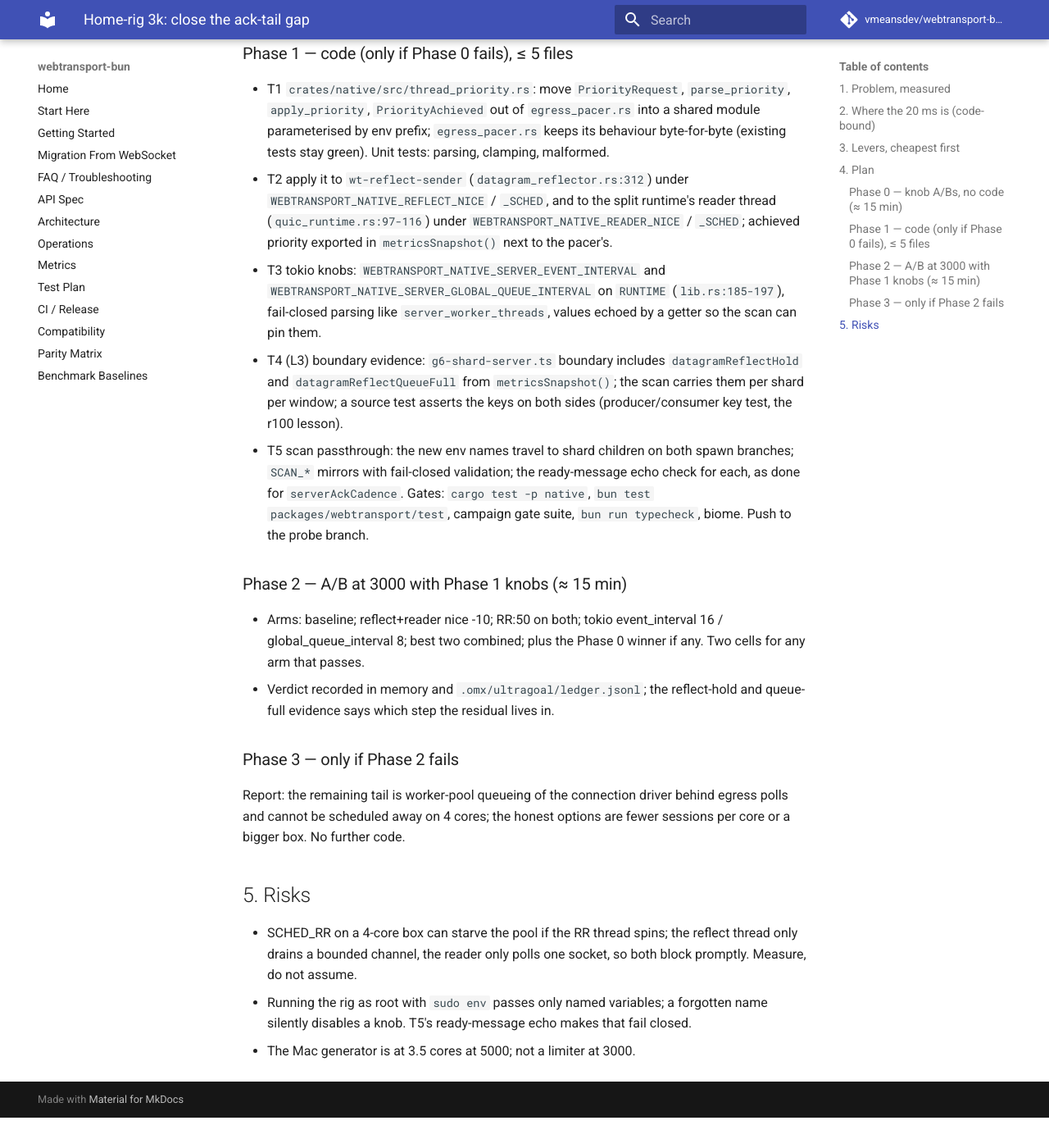
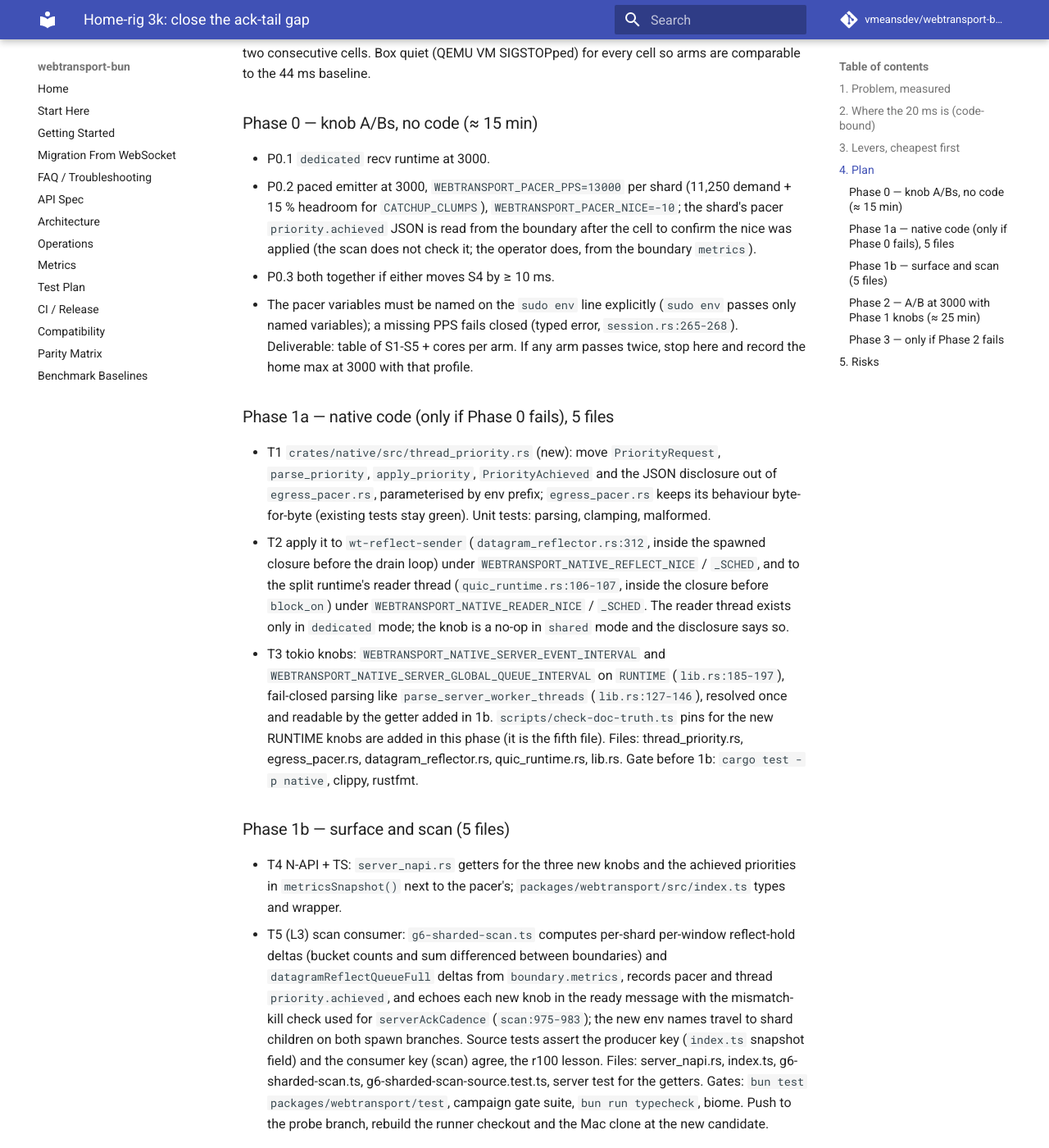
Before and after one commit to vmeansdev/webtransport-bun, an MkDocs documentation site: the page built from docs/superpowers/plans/2026-09-03-home-rig-3k-ack-tail.md, in a window 1280 px wide and 1400 px high, scrolled down 2974 px. Shown: the whole window at 82% size. Built offline with MkDocs 1.6.1 and Material for MkDocs 9.7.7, drawn with Linux system fonts in a browser that asks for light colours; comment, search, counter and statistics services are not loaded; before the commit the page ends 4337 px from its top, so only the background shows below that; some of the changed text lies outside the part shown.

Commit message:
Revise the 3k plan after Architect round 1
Evidence gap corrected: the shard boundary already carries the full
metricsSnapshot, so the reflect-hold work is scan-side only and computes
per-window deltas from cumulative buckets. Phase 1 split into 1a (native,
5 files incl. the doc-truth pins) and 1b (N-API/TS/scan, 5 files). Phase 2
arms state the recv-runtime mode explicitly with a dedicated-only control.
L2 downgraded to marginal (injection-queue FIFO). Pacer PPS 13000 and
priority.achieved recorded per arm.

Co-Authored-By: Claude Fable 5.1 <noreply@anthropic.com>

```diff
--- a/docs/superpowers/plans/2026-09-03-home-rig-3k-ack-tail.md
+++ b/docs/superpowers/plans/2026-09-03-home-rig-3k-ack-tail.md
@@ -51,9 +51,16 @@ burst of ~675 driver polls, and the action's two driver polls queue
 behind it. The reflect `hold` histogram cannot see this (it spans only
 step 3), which is why the server looked idle while the client tail grew.
 
-Evidence gap: the reflect hold histogram and `datagram_reflect_queue_full`
-exist in `ServerMetrics` but are not written into the shard boundary
-snapshot, so no scan so far can locate the queue from the server side.
+Evidence gap: the shard boundary already carries the whole
+`metricsSnapshot()` (`g6-shard-server.ts:171-210`, spread into
+`boundary.metrics`), including `datagramReflectHold` and
+`datagramReflectQueueFull` (`server_metrics.rs:347,364`,
+`index.ts:1137,1146`). The gap is on the consumer side: the scan never
+reads `datagramReflect*` from the boundaries, so no scan JSON exposes
+them. The hold histogram is cumulative since process start (12
+cumulative buckets + count + sum), so a per-window view must be computed
+by differencing bucket counts between the window's two boundaries; the
+lifetime quantiles alone blend connect-phase and steady-phase samples.
 
 ## 3. Levers, cheapest first
 
@@ -81,16 +88,24 @@ steps 2 and 5 (they are pool tasks), so on its own it is expected to be a
 partial lever; it is cheap and reuses proven code.
 
 **L2 — scheduler fairness knobs on the shared pool (small code change).**
-Expose tokio's `event_interval` and `global_queue_interval` on the
-`RUNTIME` builder (`lib.rs:185-197`) through env, so a worker checks the
-I/O driver and the global queue more often inside an egress burst. This
-is the only lever that shortens steps 2 and 5 without restructuring.
+Expose tokio's `event_interval` (default 61) and `global_queue_interval`
+(default 31) on the `RUNTIME` builder (`lib.rs:185-197`) through env.
+Expected effect is marginal, not decisive: `event_interval` only helps
+step 1 in `shared` mode (how soon a busy worker polls the I/O driver),
+and wakes from non-worker threads (reflect thread, JS thread, pacer
+thread) all enter the same FIFO injection queue, so the ack driver's wake
+still sits behind the egress driver wakes already queued; a smaller
+interval only makes workers look at that queue sooner. Kept because it
+is cheap and the effect size is unknown on this box.
 
-**L3 — surface the evidence (small code change, needed for any verdict).**
-Write `datagramReflectHold` (p50/p99/max) and `datagramReflectQueueFull`
-from `metricsSnapshot()` into the shard boundary record and the scan's
-per-shard window, so the A/B can prove whether the residual tail is in
-steps 3-4 (reflect path) or steps 2/5 (pool).
+**L3 — surface the evidence (scan-side only, needed for any verdict).**
+The scan computes, per shard per window, the reflect-hold histogram delta
+(bucket counts and sum differenced between the window's boundaries, so
+steady-window p50/p99 are exact) plus the `datagramReflectQueueFull`
+delta, and records the pacer's `priority.achieved` and every new thread's
+achieved priority, so an unapplied nice is visible per arm. This proves
+whether the residual tail is in steps 3-4 (reflect path) or steps 2/5
+(pool). No shard-server change: the producer already emits the fields.
 
 Rejected: fewer workers (doubled the tail), GRO on (wrong-shard drops,
 r95 root cause), relaxed ACK cadence (+max RTT, 20k connect failures),
@@ -106,42 +121,75 @@ SIGSTOPped) for every cell so arms are comparable to the 44 ms baseline.
 
 ### Phase 0 — knob A/Bs, no code (≈ 15 min)
 - P0.1 `dedicated` recv runtime at 3000.
-- P0.2 paced emitter at 3000, `WEBTRANSPORT_PACER_PPS=12000` per shard
-  (11,250 demand + 6 % headroom), `WEBTRANSPORT_PACER_NICE=-10`.
+- P0.2 paced emitter at 3000, `WEBTRANSPORT_PACER_PPS=13000` per shard
+  (11,250 demand + 15 % headroom for `CATCHUP_CLUMPS`),
+  `WEBTRANSPORT_PACER_NICE=-10`; the shard's pacer `priority.achieved`
+  JSON is read from the boundary after the cell to confirm the nice was
+  applied (the scan does not check it; the operator does, from the
+  boundary `metrics`).
 - P0.3 both together if either moves S4 by ≥ 10 ms.
+- The pacer variables must be named on the `sudo env` line explicitly
+  (`sudo env` passes only named variables); a missing PPS fails closed
+  (typed error, `session.rs:265-268`).
 Deliverable: table of S1-S5 + cores per arm. If any arm passes twice, stop
 here and record the home max at 3000 with that profile.
 
-### Phase 1 — code (only if Phase 0 fails), ≤ 5 files
-- T1 `crates/native/src/thread_priority.rs`: move `PriorityRequest`,
-  `parse_priority`, `apply_priority`, `PriorityAchieved` out of
-  `egress_pacer.rs` into a shared module parameterised by env prefix;
+### Phase 1a — native code (only if Phase 0 fails), 5 files
+- T1 `crates/native/src/thread_priority.rs` (new): move `PriorityRequest`,
+  `parse_priority`, `apply_priority`, `PriorityAchieved` and the JSON
+  disclosure out of `egress_pacer.rs`, parameterised by env prefix;
   `egress_pacer.rs` keeps its behaviour byte-for-byte (existing tests
   stay green). Unit tests: parsing, clamping, malformed.
-- T2 apply it to `wt-reflect-sender` (`datagram_reflector.rs:312`) under
+- T2 apply it to `wt-reflect-sender` (`datagram_reflector.rs:312`, inside
+  the spawned closure before the drain loop) under
   `WEBTRANSPORT_NATIVE_REFLECT_NICE` / `_SCHED`, and to the split
-  runtime's reader thread (`quic_runtime.rs:97-116`) under
-  `WEBTRANSPORT_NATIVE_READER_NICE` / `_SCHED`; achieved priority
-  exported in `metricsSnapshot()` next to the pacer's.
+  runtime's reader thread (`quic_runtime.rs:106-107`, inside the closure
+  before `block_on`) under `WEBTRANSPORT_NATIVE_READER_NICE` / `_SCHED`.
+  The reader thread exists only in `dedicated` mode; the knob is a no-op
+  in `shared` mode and the disclosure says so.
 - T3 tokio knobs: `WEBTRANSPORT_NATIVE_SERVER_EVENT_INTERVAL` and
   `WEBTRANSPORT_NATIVE_SERVER_GLOBAL_QUEUE_INTERVAL` on `RUNTIME`
-  (`lib.rs:185-197`), fail-closed parsing like `server_worker_threads`,
-  values echoed by a getter so the scan can pin them.
-- T4 (L3) boundary evidence: `g6-shard-server.ts` boundary includes
-  `datagramReflectHold` and `datagramReflectQueueFull` from
-  `metricsSnapshot()`; the scan carries them per shard per window; a
-  source test asserts the keys on both sides (producer/consumer key test,
-  the r100 lesson).
-- T5 scan passthrough: the new env names travel to shard children on both
-  spawn branches; `SCAN_*` mirrors with fail-closed validation; the
-  ready-message echo check for each, as done for `serverAckCadence`.
-Gates: `cargo test -p native`, `bun test packages/webtransport/test`,
-campaign gate suite, `bun run typecheck`, biome. Push to the probe branch.
+  (`lib.rs:185-197`), fail-closed parsing like `parse_server_worker_threads`
+  (`lib.rs:127-146`), resolved once and readable by the getter added in
+  1b. `scripts/check-doc-truth.ts` pins for the new RUNTIME knobs are
+  added in this phase (it is the fifth file).
+Files: thread_priority.rs, egress_pacer.rs, datagram_reflector.rs,
+quic_runtime.rs, lib.rs. Gate before 1b: `cargo test -p native`, clippy,
+rustfmt.
 
-### Phase 2 — A/B at 3000 with Phase 1 knobs (≈ 15 min)
-- Arms: baseline; reflect+reader nice -10; RR:50 on both; tokio
-  event_interval 16 / global_queue_interval 8; best two combined; plus the
-  Phase 0 winner if any. Two cells for any arm that passes.
+### Phase 1b — surface and scan (5 files)
+- T4 N-API + TS: `server_napi.rs` getters for the three new knobs and the
+  achieved priorities in `metricsSnapshot()` next to the pacer's;
+  `packages/webtransport/src/index.ts` types and wrapper.
+- T5 (L3) scan consumer: `g6-sharded-scan.ts` computes per-shard
+  per-window reflect-hold deltas (bucket counts and sum differenced
+  between boundaries) and `datagramReflectQueueFull` deltas from
+  `boundary.metrics`, records pacer and thread `priority.achieved`, and
+  echoes each new knob in the ready message with the mismatch-kill check
+  used for `serverAckCadence` (`scan:975-983`); the new env names travel to
+  shard children on both spawn branches. Source tests assert the producer
+  key (`index.ts` snapshot field) and the consumer key (scan) agree, the
+  r100 lesson.
+Files: server_napi.rs, index.ts, g6-sharded-scan.ts,
+g6-sharded-scan-source.test.ts, server test for the getters. Gates:
+`bun test packages/webtransport/test`, campaign gate suite,
+`bun run typecheck`, biome. Push to the probe branch, rebuild the runner
+checkout and the Mac clone at the new candidate.
+
+### Phase 2 — A/B at 3000 with Phase 1 knobs (≈ 25 min)
+Every arm states its recv-runtime mode explicitly; nothing changes mode
+implicitly.
+| arm | mode | knobs |
+|---|---|---|
+| A0 baseline | shared | none |
+| A1 | dedicated | none (control for the reader-thread arms) |
+| A2 | shared | reflect nice -10 |
+| A3 | dedicated | reflect + reader nice -10 |
+| A4 | dedicated | reflect + reader SCHED_RR 50 |
+| A5 | shared | event_interval 16, global_queue_interval 8 |
+| A6 | best of A2-A5 combined with the Phase 0 winner if any |
+Two cells for any arm that passes. Each arm's record includes the
+achieved priorities and the reflect-hold steady-window delta quantiles.
 - Verdict recorded in memory and `.omx/ultragoal/ledger.jsonl`; the
   reflect-hold and queue-full evidence says which step the residual lives
   in.
```
